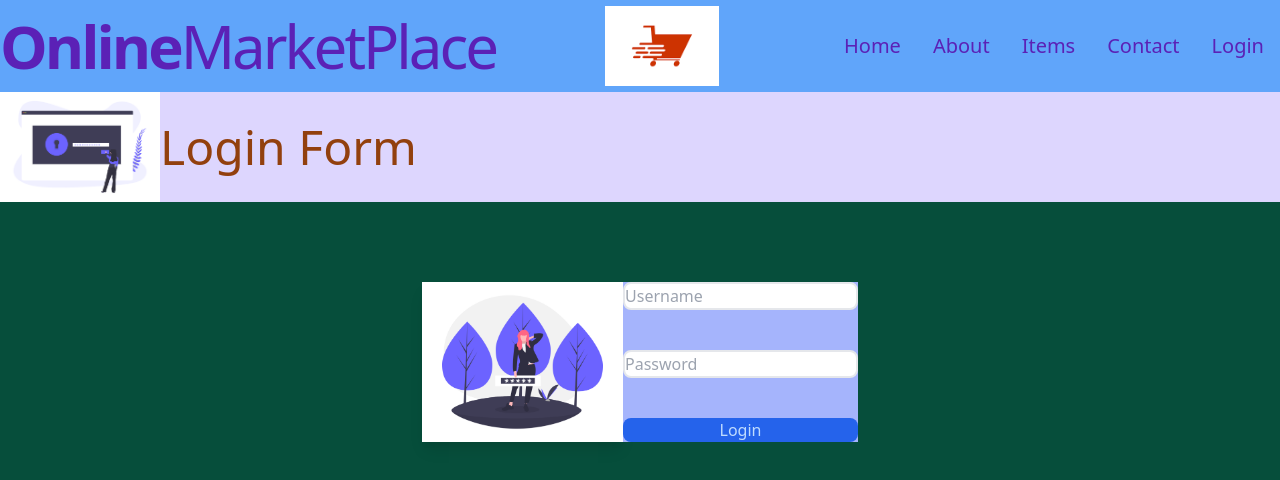
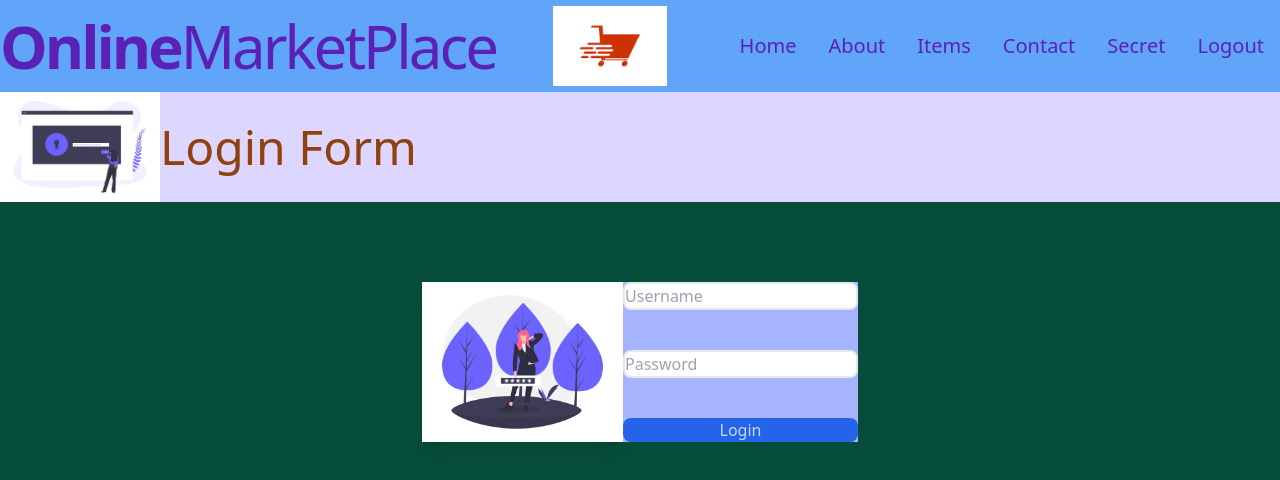
Before and after one commit to blope436/routerFakeAuth, a Vue app: page /login in a window 1280 px wide. Shown: the top 480 px of the page. Built offline with nearby package versions, Linux system fonts and the light colour scheme.

Commit message:
Added Login Logic

```diff
--- a/src/components/Nav.vue
+++ b/src/components/Nav.vue
@@ -16,9 +16,11 @@ const {isAuthenticated, logout} = useAuth();
             <router-link to="/about"><li class="py-8 px-4 hover:cursor-pointer hover:bg-pink-300 hover:text-red-900 text-xl">About</li></router-link>
             <router-link to="/itemList"><li class="py-8 px-4 hover:cursor-pointer hover:bg-pink-300 hover:text-red-900 text-xl">Items</li></router-link>
             <router-link to="/contact"><li class="py-8 px-4 hover:cursor-pointer hover:bg-pink-300 hover:text-red-900 text-xl">Contact</li></router-link>
-            <router-link v-if="isAuthenticated" to="/login"><li class="py-8 px-4 hover:cursor-pointer hover:bg-pink-300 hover:text-red-900 text-xl">Login</li></router-link>
-            <router-link v-else-if="!isAuthenticated" :to="{name: 'Secret'}"><li class="py-8 px-4 hover:cursor-pointer hover:bg-pink-300 hover:text-red-900 text-xl">Secret</li></router-link>
-            <button v-else @click="logout"><li class="py-8 px-4 hover:cursor-pointer hover:bg-pink-300 hover:text-red-900 text-xl">Logout</li></button>
+            <router-link v-if="!isAuthenticated" to="/login"><li class="py-8 px-4 hover:cursor-pointer hover:bg-pink-300 hover:text-red-900 text-xl">Login</li></router-link>
+            <div v-else class="flex">
+            <router-link  :to="{name: 'Secret'}"><li class="py-8 px-4 hover:cursor-pointer hover:bg-pink-300 hover:text-red-900 text-xl">Secret</li></router-link>
+            <button @click="logout"><li class="py-8 px-4 hover:cursor-pointer hover:bg-pink-300 hover:text-red-900 text-xl">Logout</li></button>
+            </div>
         </ul>
     </nav>
 </div>
--- a/src/components/pages/login.vue
+++ b/src/components/pages/login.vue
@@ -1,5 +1,25 @@
 <script setup>
+import {ref} from "vue";
+import {useRoute, useRouter} from "vue-router"
+import useAuth from "/src/composable/useAuth";
 
+const {isAuthenticated,login} = useAuth();
+
+const username = ref("");
+const password = ref("");
+
+const router = useRouter();
+
+const loggingIn = () => {
+    login(username.value, password.value);
+    if (isAuthenticated.value)
+    {
+        router.push("/");
+
+
+    }
+
+};
 </script>
 <template>
 <div class="flex items-center text-yellow-800 text-5xl text-center bg-purple-200">
@@ -8,10 +28,10 @@
 </div>
 <div class="flex felx-col justify-center text-center py-20 min-h-screen-nonav">
     <img class="h-40 shadow-lg" src="src/Assets/password.png" alt="Login Image"/>
-    <form class=" bg-indigo-300 flex flex-col space-y-10">
-        <input type="text" class="rounded-lg border-2" placeholder="Username"/>
-        <input type="password" class="rounded-lg border-2 " placeholder="Password"/>
-        <button type="submit" class="rounded-lg bg-blue-600 text-blue-200">Login</button>
+    <form @submit.prevent="loggingIn" class=" bg-indigo-300 flex flex-col space-y-10">
+        <input type="text" class="rounded-lg border-2" placeholder="Username" v-model="username"/>
+        <input type="password" class="rounded-lg border-2 " placeholder="Password" v-model="password"/>
+        <button type="submit" @submit.prevent="loggingIn" class="rounded-lg bg-blue-600 text-blue-200">Login</button>
     </form>
 </div>
 </template>
```
